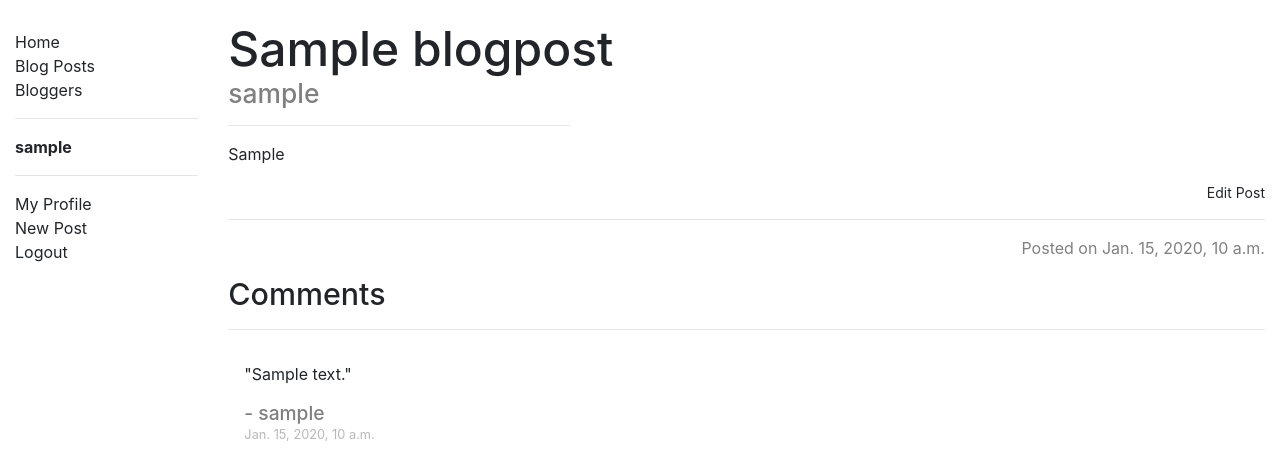
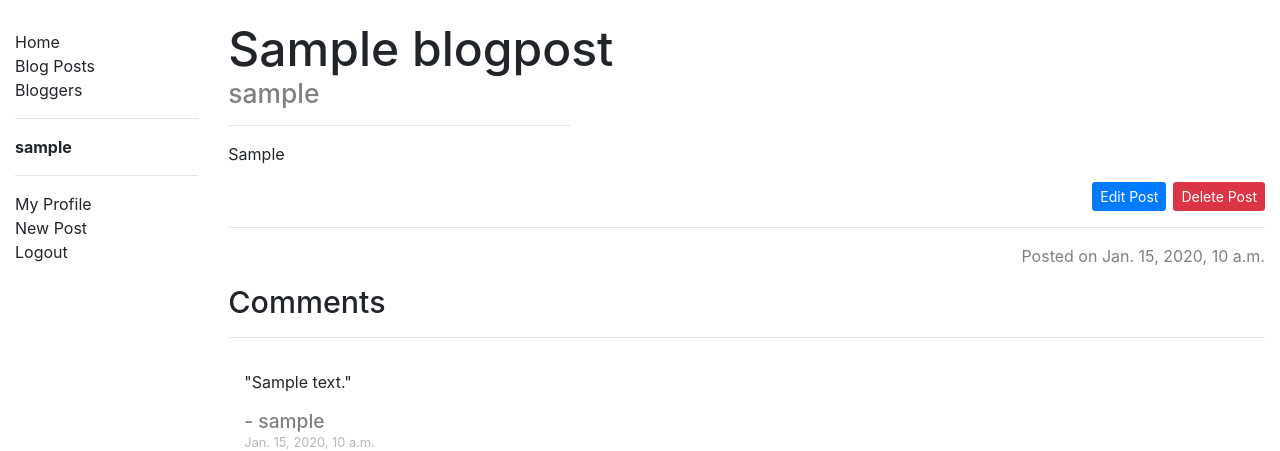
Before and after one commit to kaxmoglan/miniblog, a Django app: page /blog/blogpost/1 in a window 1280 px wide. Shown: the top 451 px of the page. Run offline with Django 3.2, Linux system fonts and the light colour scheme; a user stored in the database is signed in; tables that the repository leaves empty hold one stand-in row (values such as "Sample post"); some libraries are stand-ins or nearby versions.

Commit message:
added blogpost delete view, bio edit button styling

```diff
--- a/blog/static/css/styles.css
+++ b/blog/static/css/styles.css
@@ -99,3 +99,19 @@ h3 {
 .blogger-form > button {
     margin-bottom: 5rem;
 }
+
+.edit-delete-post {
+    display: flex;
+    flex-flow: row;
+    justify-content: flex-end;
+}
+
+.edit-delete-post > *:nth-child(1) {
+    margin-right: 7px;
+
+}
+
+.edit-bio-btn-container {
+    display: flex;
+    justify-content: flex-end;
+}
--- a/blog/templates/blog/blogger_detail.html
+++ b/blog/templates/blog/blogger_detail.html
@@ -10,7 +10,10 @@
         {{ blogger.bio }}
     </p>
     {% if user.pk == blogger.pk %}
-        <p class='blog-list-date'><a href="{% url 'blogger-update' blogger.pk %}">Edit Bio</a></p>
+        <div class="edit-bio-btn-container">
+            <a class='btn btn-sm btn-primary' href="{% url 'blogger-update' blogger.pk %}">Edit Bio</a>
+        </div>
+
     {% endif %}
     <hr class='seperator'>
     <h2>Posts</h2>
--- a/blog/templates/blog/blogpost_detail.html
+++ b/blog/templates/blog/blogpost_detail.html
@@ -12,7 +12,9 @@
         {{ blogpost.post }}
     </p>
     {% if user.pk == blogpost.author.pk %}
-        <p class='blog-list-date'><a href="{% url 'post-update' blogpost.pk %}">Edit Post</a></p>
+        <div class="edit-delete-post">
+            <a class='btn-sm btn-primary' href="{% url 'post-update' blogpost.pk %}">Edit Post</a><a class='btn-sm btn-danger' href="{% url 'post-delete' blogpost.pk %}">Delete Post</a>
+        </div>
     {% endif %}
     <hr>
     <p class="publish-date">
--- a/blog/templates/blog/blogpost_form.html
+++ b/blog/templates/blog/blogpost_form.html
@@ -10,7 +10,7 @@
             <form action="" method="post" class='blogger-form'>
                 {% csrf_token %}
                 {{ form.as_p }}
-                <button type="submit" class='btn btn-success'>Post!</button>
+                <button type="submit" class='btn btn-primary'>Update</button>
             </form>
         {% else %}
             <h1>Permission Denied</h1>
--- a/blog/urls.py
+++ b/blog/urls.py
@@ -25,4 +25,5 @@ urlpatterns = [
     path('blogger/<int:pk>/update/', views.BloggerUpdate.as_view(), name='blogger-update'),
     path('blogpost/create/', views.BlogPostCreate.as_view(), name='post-create'),
     path('blogpost/<int:pk>/update/', views.BlogPostUpdate.as_view(), name='post-update'),
+    path('blogpost/<int:pk>/delete/', views.BlogPostDelete.as_view(), name='post-delete'),
 ]
--- a/blog/views.py
+++ b/blog/views.py
@@ -3,6 +3,7 @@ from django.views import generic
 from django.forms import ModelForm
 from django.views.generic.edit import CreateView, UpdateView, DeleteView
 from django.contrib.auth.mixins import LoginRequiredMixin, PermissionRequiredMixin
+from django.urls import reverse_lazy
 
 
 from .models import BlogPost, Comment, Blogger
@@ -60,3 +61,8 @@ class BlogPostUpdate(PermissionRequiredMixin, UpdateView):
     model = BlogPost
     fields = ['title', 'description', 'post']
     permission_required = 'blog.is_blogger'
+
+class BlogPostDelete(PermissionRequiredMixin, DeleteView):
+    model = BlogPost
+    success_url = reverse_lazy('blog-list')
+    permission_required = 'blog.is_blogger'
```
